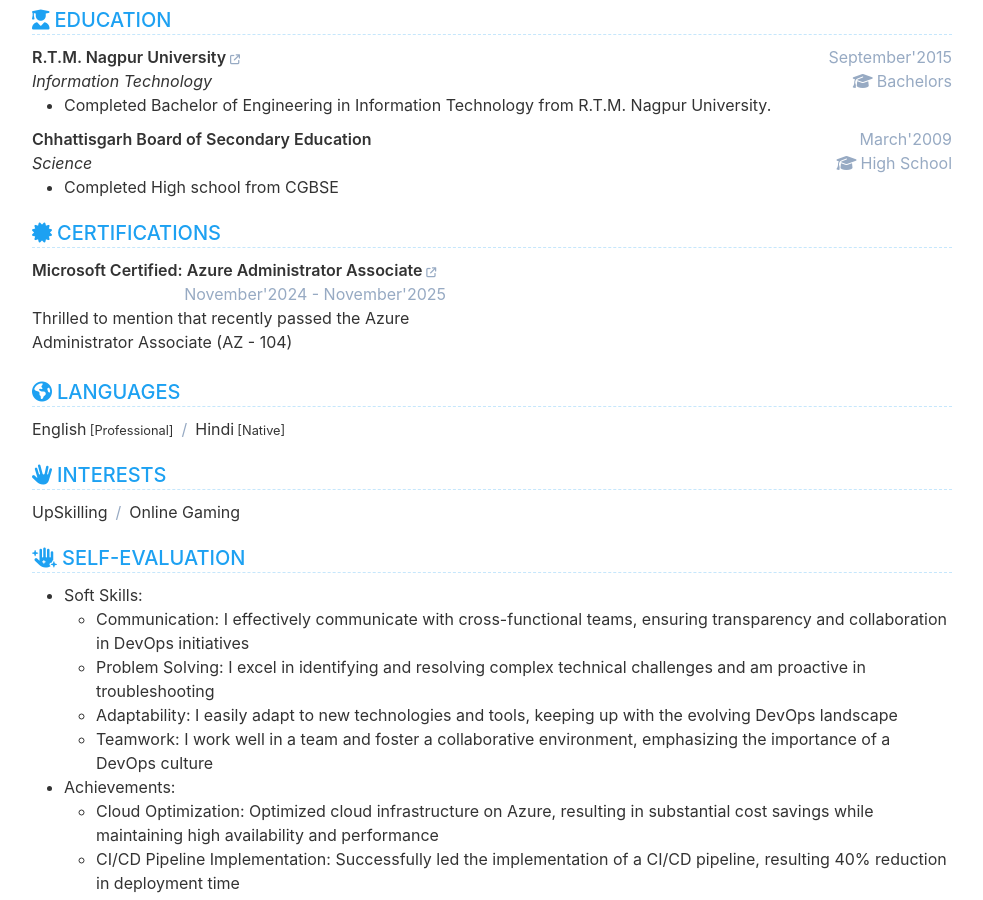
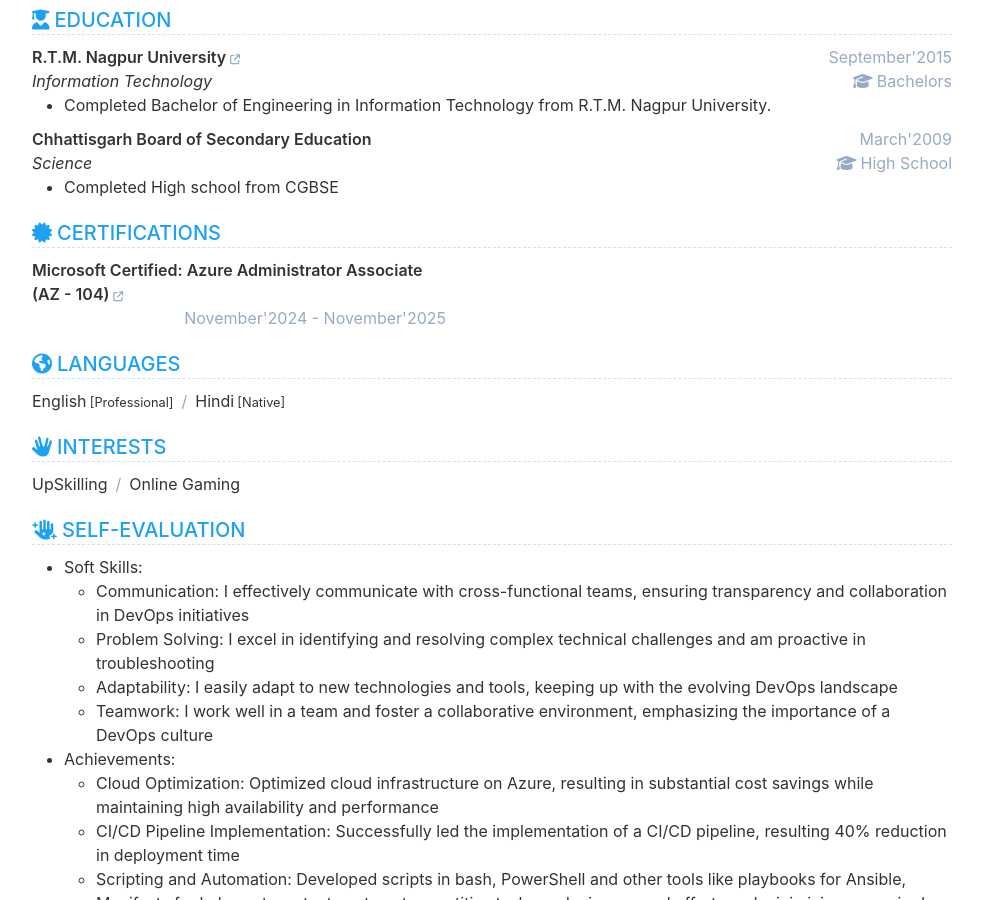
Before and after one commit to Raskinn/Resume, a Jekyll site: the page built from index.html, in a window 1280 px wide and 900 px high, scrolled down 1318 px. Shown: the whole window, without its empty margins (148-1131 px from the left). Built offline with Jekyll 4.4.1, drawn with Linux system fonts in a browser that asks for light colours.

Commit message:
added fixes

```diff
--- a/_data/data.yml
+++ b/_data/data.yml
@@ -295,11 +295,11 @@ certificate:
   description: |
 
   items:
-    - name: "Microsoft Certified: Azure Administrator Associate"
+    - name: "Microsoft Certified: Azure Administrator Associate (AZ - 104)"
       date: November'2024 - November'2025
       link: "https://bit.ly/3YLeO94"
       description: |
-        Thrilled to mention that recently passed the Azure Administrator Associate (AZ - 104)
+
     # - name: Example Certificate Two
     #   issuer: by Example
     #   date: 2020
```
